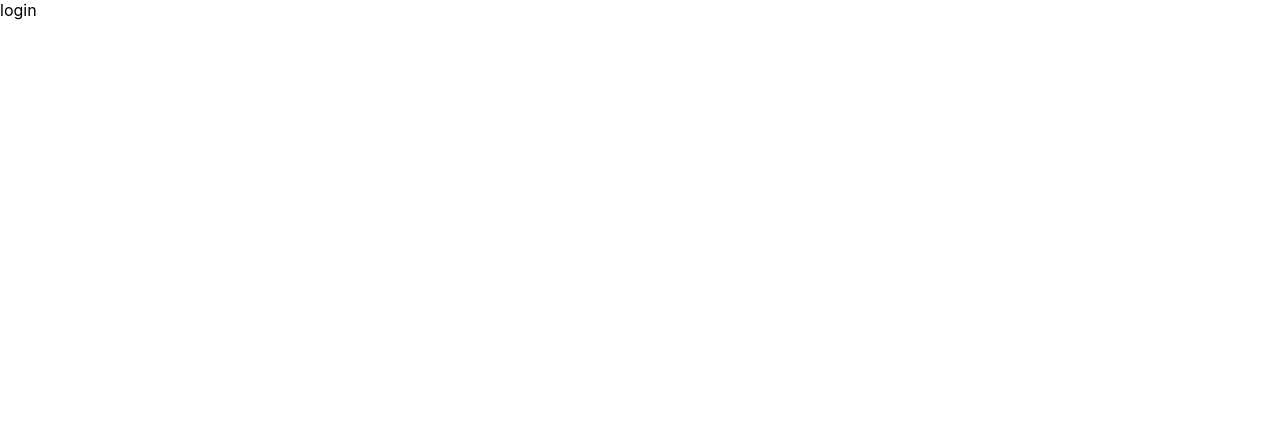
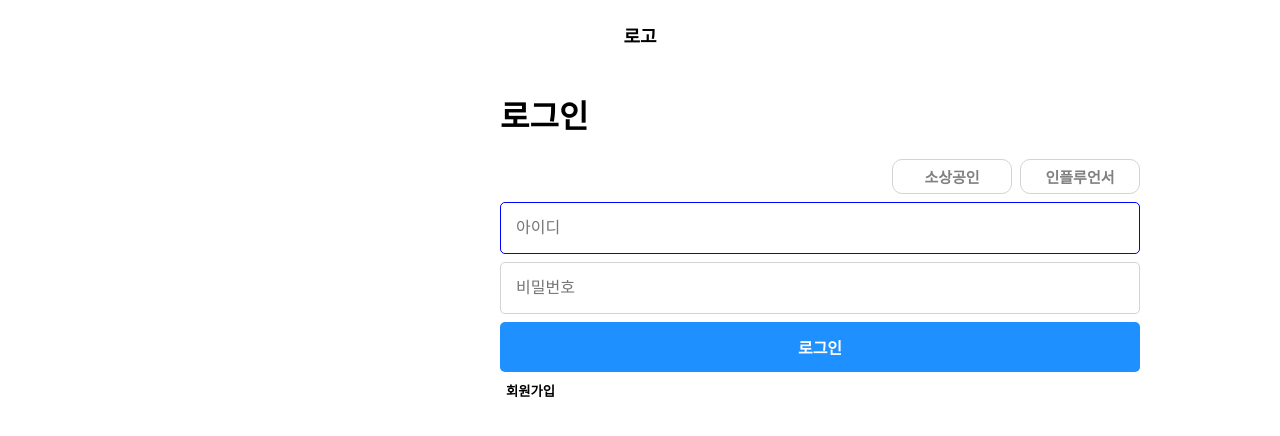
Before and after one commit to OneHundred-InConnect/Client-FE, a React (Create React App) app: page /login in a window 1280 px wide. Shown: the top 436 px of the page. Built offline with nearby package versions, Linux system fonts and the light colour scheme.

Commit message:
update login page

```diff
--- a/src/App.js
+++ b/src/App.js
@@ -3,8 +3,7 @@ import Home from "./pages/Home";
 import Service from "./pages/Service";
 import Campaign from "./pages/Campaign";
 import Premium from "./pages/Premium";
-import Login from "./pages/Login";
-import Nav from "./components/Nav";
+import Login from "./pages/Users/Login";
 import Layout from "./components/Layout";
 
 function App() {
--- a/src/components/Layout.jsx
+++ b/src/components/Layout.jsx
@@ -17,5 +17,6 @@ const Layout = () => {
 export default Layout;
 
 const Container = styled.div`
+
     padding-top: 70px;
 `
--- /dev/null
+++ b/src/components/Top.js
@@ -0,0 +1,14 @@
+import React from 'react';
+import {NavContainer, NavLink, NavLogo,} from "../styles/common/NavStyles";
+
+const Top = () => {
+    return (
+        <NavContainer>
+            <NavLogo>
+                <NavLink to="/">로고</NavLink>
+            </NavLogo>
+        </NavContainer>
+    );
+}
+
+export default Top;
--- a/src/pages/Login.js
+++ /dev/null
@@ -1,9 +0,0 @@
-function Login() {
-    return (
-        <div>
-            <span>login</span>
-        </div>
-    );
-}
-
-export default Login;
--- /dev/null
+++ b/src/pages/Users/Login.js
@@ -0,0 +1,111 @@
+import styled from "styled-components";
+import Top from "../../components/Top";
+import {Button1} from "../../styles/common/Buttons";
+import {LoginInput} from "../../styles/common/Inputs";
+import {useState} from "react";
+
+function Login() {
+    const [isBusiness, setBusiness] = useState(true);
+
+    const handleTypeBtnClick = e => {  // 토글로 구현하셈
+        e.preventDefault();
+
+        setBusiness(!isBusiness);
+
+        if(isBusiness) {
+            e.target.style.color = "white";
+            e.target.style.backgroundColor = "dodgerblue";
+            e.target.style.borderColor = "dodgerblue";
+        }
+        else {
+            e.target.style.color = "grey";
+            e.target.style.borderColor = "lightgrey";
+            e.target.style.backgroundColor = "white";
+        }
+
+    }
+
+    return (
+        <>
+            <Top/>
+            <Container>
+                <ImgDiv/>
+                <LoginDiv>
+                    <PageTitle>로그인</PageTitle>
+                    <LoginTypeDiv>
+                        <Button1 onClick={handleTypeBtnClick}>소상공인</Button1>
+                        <Button1 onClick={handleTypeBtnClick}>인플루언서</Button1>
+                    </LoginTypeDiv>
+                    <LoginInputDiv>
+                        <LoginInput type="text" id="id" placeholder="아이디" required autoFocus></LoginInput>
+                        <LoginInput type="text" id="password" placeholder="비밀번호" required></LoginInput>
+                        <LoginBtn id="loginBtn">로그인</LoginBtn>
+                        <SignUpBtn id="signUpBtn">회원가입</SignUpBtn>
+                    </LoginInputDiv>
+                </LoginDiv>
+
+            </Container>
+        </>
+    );
+}
+
+export default Login;
+
+const Container = styled.div`
+    padding-top: 70px;
+    display: flex;
+
+`
+
+const PageTitle = styled.h1`
+`
+
+const ImgDiv = styled.div`
+    width: 500px;
+    height: 600px;
+
+`;
+
+const LoginDiv = styled.div`
+    width: 50%;
+    height: 100%;
+
+    display: flex;
+    flex-direction: column;
+
+    :nth-child(n) {
+        gap: 8px;
+    }
+`;
+
+const LoginTypeDiv = styled.div`
+    display: flex;
+    justify-content: flex-end;
+
+    margin-bottom: 8px;
+`;
+
+const LoginInputDiv = styled.div`
+    display: flex;
+    flex-direction: column;
+`;
+
+const LoginBtn = styled.button`
+    height: 50px;
+
+    font-size: 16px;
+    font-weight: bold;
+    color: white;
+    background: dodgerblue;
+    border: none;
+    border-radius: 5px;
+`;
+
+const SignUpBtn = styled.button`
+    border: none;
+    background: none;
+    font-weight: bold;
+
+    display: flex;
+    left: 0;
+`;
--- /dev/null
+++ b/src/styles/common/Buttons.js
@@ -0,0 +1,14 @@
+import styled from "styled-components";
+
+export const Button1 = styled.button`
+    width: 120px;
+    height: 35px;
+
+    color: gray;
+    background: white;
+    border: 1px solid lightgray;
+    border-radius: 10px;
+
+    font-size: 15px;
+    font-weight: bold;
+`;
--- /dev/null
+++ b/src/styles/common/Inputs.js
@@ -0,0 +1,18 @@
+import styled from "styled-components";
+
+export const LoginInput = styled.input`
+    height: 50px;
+
+    padding: 0 15px;
+
+    border: 1px solid lightgrey;
+    border-radius: 5px;
+
+    font-size: 16px;
+
+    &:focus {
+        border-color: blue;
+        outline: none;
+    }
+
+`;
```
Also changed, not shown: src/pages/Users/SignUp.js (added, +15 -0 lines), src/pages/Users/Update.js (added).
